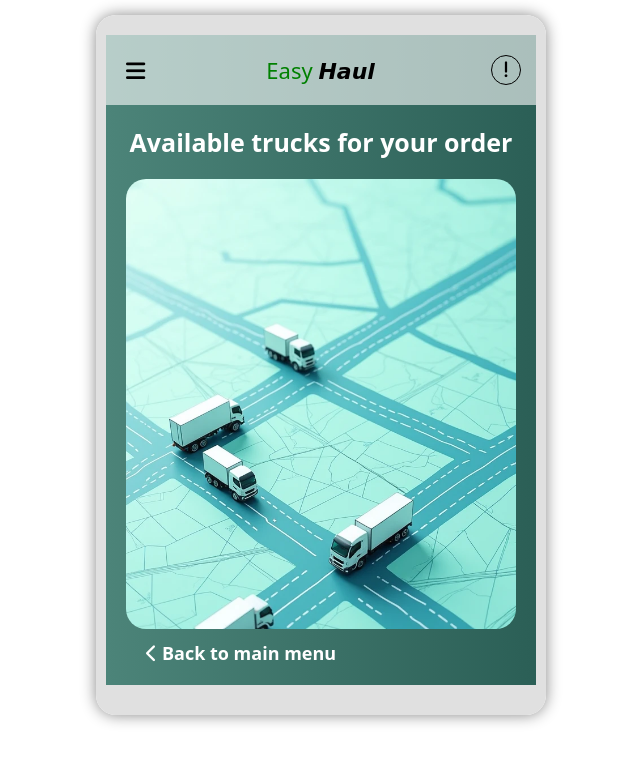
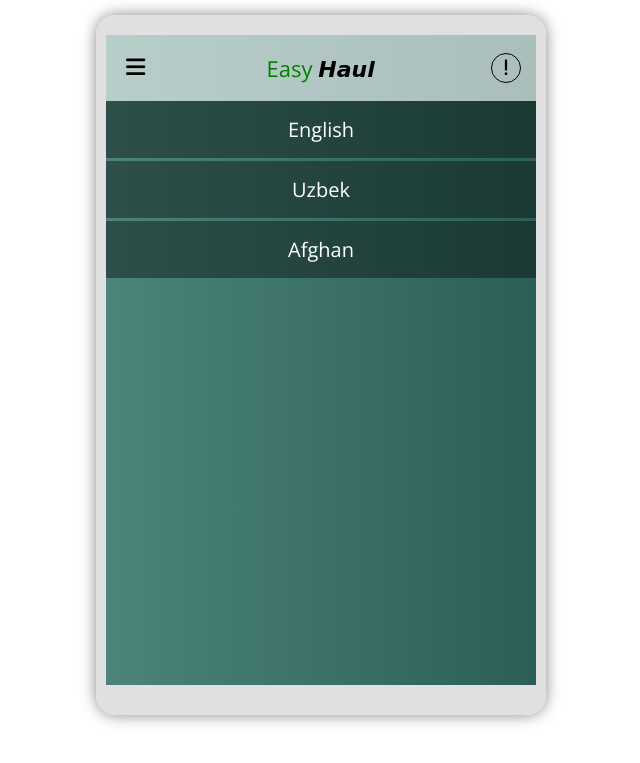
Before and after one commit to ChingizPro/truckapp, a plain HTML site: page lang.html in a window 1280 px wide. Shown: the whole page, without its empty margins (319-959 px from the left). Drawn offline with nearby package versions, Linux system fonts and the light colour scheme.

Commit message:
create langs page

```diff
--- a/mapcus.html
+++ b/lang.html
@@ -8,7 +8,7 @@
     <link rel="preconnect" href="https://fonts.gstatic.com" crossorigin>
     <link href="https://fonts.googleapis.com/css2?family=Open+Sans:ital,wght@0,300..800;1,300..800&display=swap" rel="stylesheet">
     <link rel="stylesheet" href="https://cdnjs.cloudflare.com/ajax/libs/font-awesome/6.7.2/css/all.min.css" integrity="sha512-Evv84Mr4kqVGRNSgIGL/F/aIDqQb7xQ2vcrdIwxfjThSH8CSR7PBEakCr51Ck+w+/U6swU2Im1vVX0SVk9ABhg==" crossorigin="anonymous" referrerpolicy="no-referrer" />
-    <link rel="stylesheet" href="mapcus.css">
+    <link rel="stylesheet" href="style.css">
 </head>
 <body>
     <div class="smartphone">
@@ -52,20 +52,23 @@
             <button class="menubtn">
                 <i class="fa-solid fa-bars"></i>
             </button>
-            <a href="#" class="logo">Easy <span class="bold">Haul</span></a>
+            <a href="index.html" class="logo">Easy <span class="bold">Haul</span></a>
             <button class="infobtn">
                 <i class="fa-solid fa-exclamation"></i>
             </button>
         </header>
-        <div class="head_text">Available trucks for your order</div>
-         <div class="map_cus">
-            <img class="map_img" src="img/trucks.png" alt="trucks on the map">
-        </div>
-          <div class="backdiv">
-            <a href="index.html" class="linkback"><i class="fa-solid fa-chevron-left iconback"></i> Back to main menu</a>
-        </div>
-        </div>
+        <ul class="langs__list">
+          <li class="langs__list-item">
+            <a href="#" class="langs__list-link">English</a>
+          </li>
+          <li class="langs__list-item">
+            <a href="#" class="langs__list-link">Uzbek</a>
+          </li>
+          <li class="langs__list-item">
+            <a href="#" class="langs__list-link">Afghan</a>
+          </li>
+        </ul>
     </div>
-    <script src="mapcus.js"></script>
+    <script src="main.js"></script>
 </body>
 </html>
--- a/style.css
+++ b/style.css
@@ -211,3 +211,18 @@
 .infotext {
     font-size: 18px;
 }
+.langs__list {
+    list-style-type: none;
+    padding-left: 0;
+    display: flex;
+    flex-direction: column;
+    row-gap: 3px;
+}
+.langs__list-link {
+    display: block;
+    padding: 15px;
+    font-size: 20px;
+    text-align: center;
+    background-color: rgba(0, 0, 0, 0.4);
+    color: white;
+}
```
